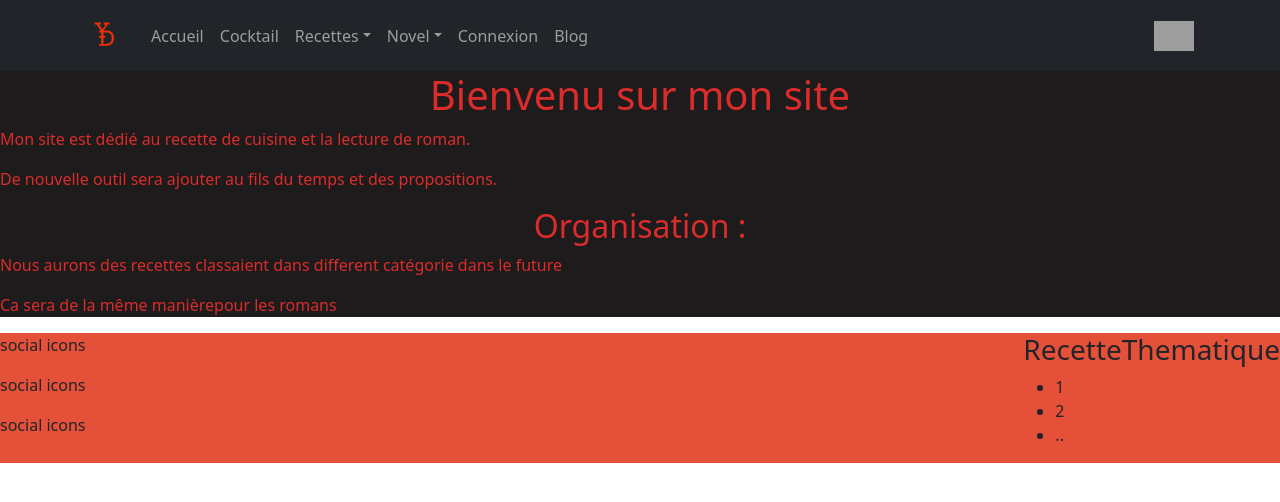
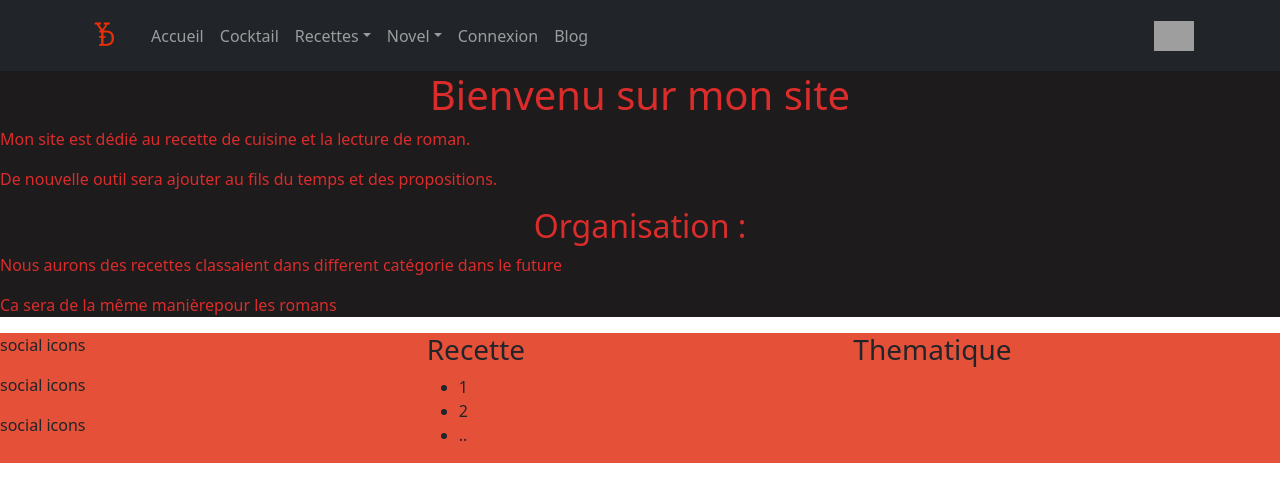
Before and after one commit to Koro0/my_books_frontend, a React (Create React App) app: page / in a window 1280 px wide. Shown: the top 502 px of the page. Built offline with nearby package versions, Linux system fonts and the light colour scheme; grey boxes are pictures that could not be loaded.

Commit message:
add classNme

```diff
--- a/src/components/Footer/Footer.component.tsx
+++ b/src/components/Footer/Footer.component.tsx
@@ -8,7 +8,7 @@ const Footer = () => {
                     <p>social icons </p>
                     <p>social icons </p>
                 </div>
-                <div>
+                <div className="footer__Recipe">
                     <h3>Recette</h3>
                     <ul>
                         <li>1</li>
@@ -16,7 +16,7 @@ const Footer = () => {
                         <li>..</li>
                     </ul>
                 </div>
-                <div>
+                <div className="footer__Thematique">
                     <h3>Thematique</h3>
                 </div>
             </div>
```
